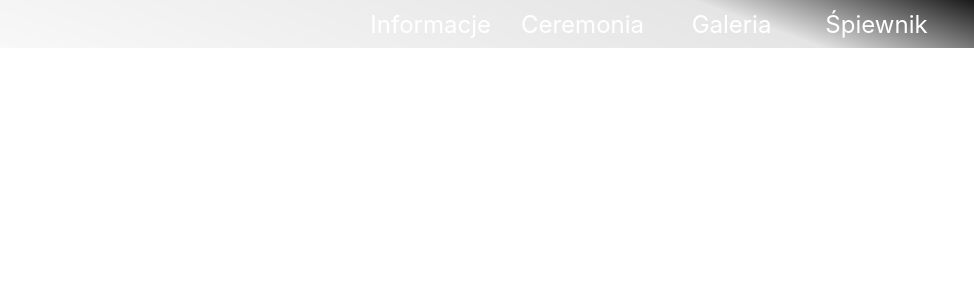
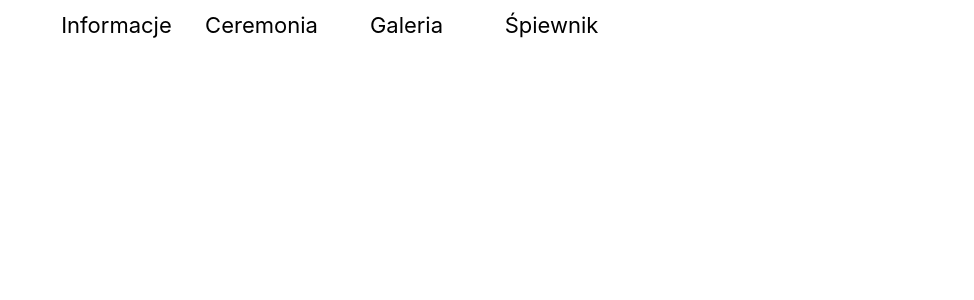
Before and after one commit to KamilSend/wesele, a React (Create React App) app: page / in a window 1280 px wide. Shown: the top 300 px of the page, without its empty margins (306-1280 px from the left). Built offline with nearby package versions, Linux system fonts and the light colour scheme.

Commit message:
wstępne ostylowanie menu mobilnego i desktopowego

```diff
--- a/src/components/menu/menu.module.scss
+++ b/src/components/menu/menu.module.scss
@@ -1,19 +1,17 @@
 @import "../../mixins";
 
 .mainNav{
-  position: fixed;
-  top:0;
-  left:0;
   width:100vw;
-  height:6vh;
-  background: linear-gradient(200deg, rgba(0,0,0,0.9) 0%, rgba(0,0,0,0.1) 20%, rgba(0,0,0,0) 100%);
+  //height:50px;
+  //background-color: bisque;
   z-index: 11;
-  justify-content: flex-end;
+  justify-content: center;
   align-items: center;
   display: none;
 
   @include respond(tab-land){
     display: flex;
+    height:50px;
   }
 }
 
@@ -21,21 +19,15 @@
   min-width:115px;
   text-align: center;
   text-decoration: none !important;
-  font-size: 1.5rem;
-  color: white;
+  font-size: 22px;
+  color: black;
   border-radius: 10px;
   padding: 5px 10px 5px 10px;
   margin: 0 5px 0 5px;
   transition: .2s;
 
   &:hover{
-    border-bottom: 2px solid white;
-    font-size: 1.6rem;
-    color: white !important;
-  }
-
-  &:last-child{
-    margin-right: 30px;
+    color: #777
   }
 }
 
@@ -50,9 +42,13 @@
   button{
     background-color: transparent !important;
     border: none !important;
-    width:60px;
-    height: 60px;
+    width:50px;
+    height: 50px;
     border-radius: 5px;
+
+    &:focus{
+      outline: 1px auto black;
+    }
 
     &:after{
       border: none !important;
@@ -60,14 +56,17 @@
   }
 
   div{
-    background-color: rgba(0,0,0, .6);
-    width:160px;
-    border: none !important;
-    border-radius: 5px;
+    background-color: rgba(255,255,255, 1);
+    display: flex;
+    flex-direction: column;
+    width: 100vw;
+    transform: translateY(61px) !important;
 
     a{
       padding:10px;
       font-size: 2rem;
+      text-decoration: none;
+      color: black;
     }
   }
 
@@ -79,36 +78,35 @@
 .menuToggle{
   display: block;
   position: fixed !important;
-  top: 30px;
-  left: 25px;
+  top: 25px;
+  left: 20px;
   z-index: 3;
   -webkit-user-select: none;
   user-select: none;
   color:white;
+
   @include respond(tab-land){
     display: none;
   }
 
-  .menuTogglePad{
-    position: fixed !important;
-    top:15px;
-    left:10px;
-    background-color: rgba(0,0,0, .7);
-    z-index: 4;
-    width:60px;
-    height: 60px;
-    border-radius: 5px;
-
-  }
+  //.menuTogglePad{
+  //  position: fixed !important;
+  //  top:15px;
+  //  left:10px;
+  //  z-index: 4;
+  //  width:60px;
+  //  height: 60px;
+  //  border-radius: 5px;
+  //}
 }
 
 .menuSpan{
   display: block;
   width: 33px;
   height: 4px;
-  margin-bottom: 5px;
-  position: relative;
-  background: white;
+  margin-bottom: 8px;
+  //position: relative;
+  background: black;
   border-radius: 3px;
   z-index: 5;
 }
```
